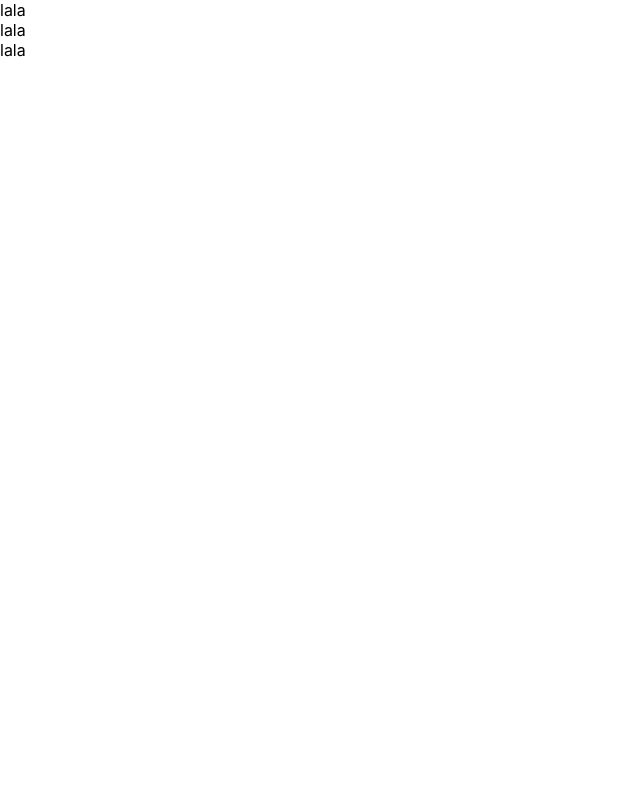
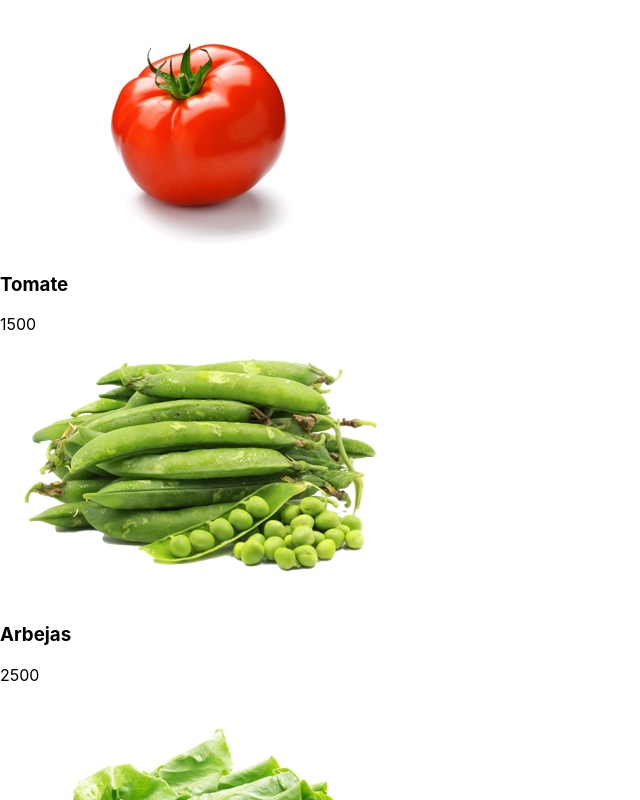
Before and after one commit to washopilot/learning-React, a React (Create React App) app: page / in a window 1280 px wide. Shown: the top 800 px of the page, without its empty margins (0-640 px from the left). Built offline with nearby package versions, Linux system fonts and the light colour scheme.

Commit message:
listando los productos

```diff
--- a/src/App.js
+++ b/src/App.js
@@ -4,7 +4,7 @@ import Productos from './components/Productos';
 class App extends Component {
   state = {
     productos: [
-      { name: 'Tomate', price: 1500, img: '/productos/tomate.jpg' },
+      { name: 'Tomate', price: 1500, img: '/productos/tomates.jpg' },
       { name: 'Arbejas', price: 2500, img: '/productos/arbejas.jpg' },
       { name: 'Lechuga', price: 1500, img: '/productos/lechugas.jpg' },
     ],
--- a/src/components/Producto.js
+++ b/src/components/Producto.js
@@ -1,10 +1,14 @@
-import React, { Component } from 'react'
+import React, { Component } from 'react';
 
 export default class Producto extends Component {
   render() {
-    console.log(this.props);
+    const { producto } = this.props;
     return (
-      <div>lala</div>
-    )
+      <div>
+        <img alt={producto.name} src={producto.img} />
+        <h3>{producto.name}</h3>
+        <p>{producto.price}</p>
+      </div>
+    );
   }
 }
```
Also changed, not shown: public/productos/lechugas.jpg (renamed from public/productos/lechuga.jpg), public/productos/tomates.jpg (renamed from public/productos/tomate.jpg).
